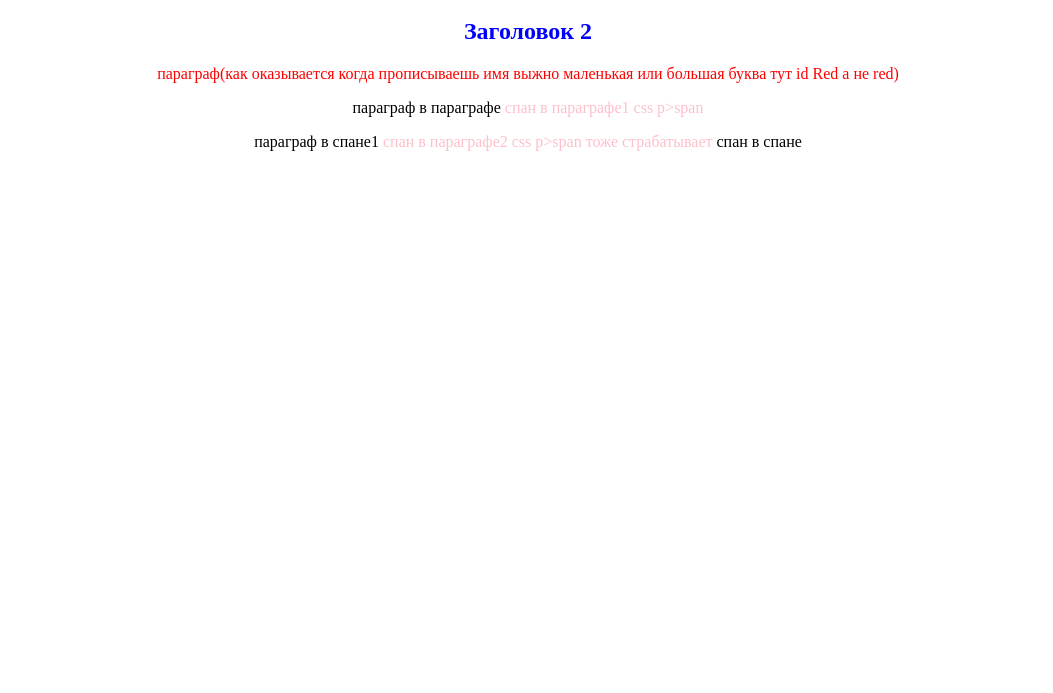
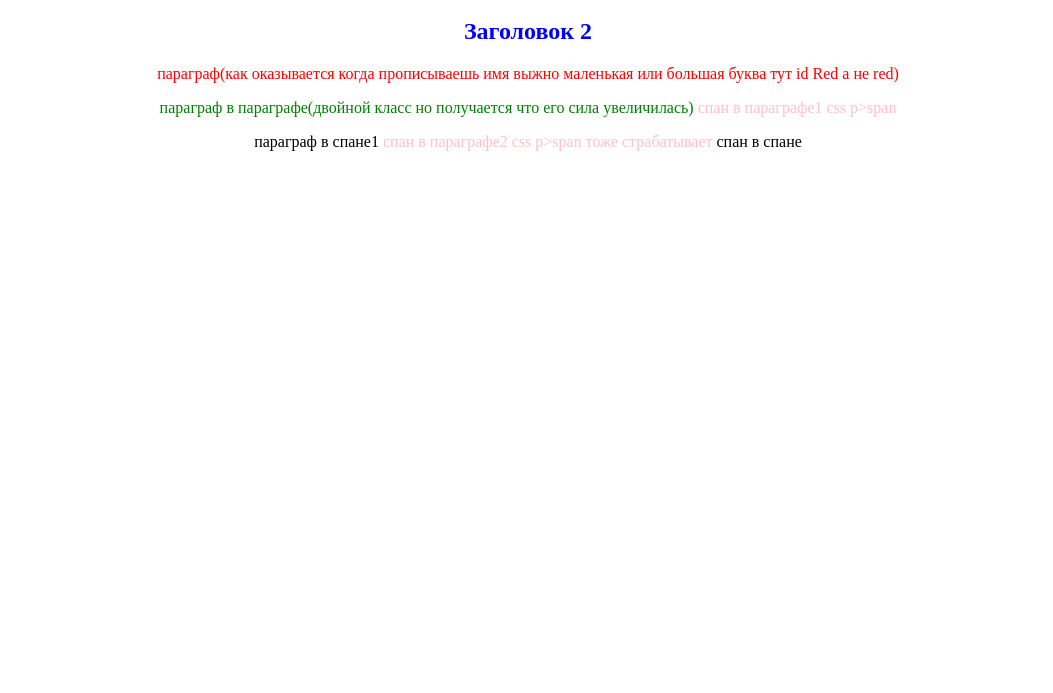
Before and after one commit to ponomarovs87/lesson4, a plain HTML site: page index.html in a window 1280 px wide. Shown: the part 107-800 px from the top of the page, without its empty margins (112-1165 px from the left). Drawn offline with Linux system fonts and the light colour scheme.

Commit message:
greentext

```diff
--- a/index.html
+++ b/index.html
@@ -12,7 +12,7 @@
     <h1>В качастве селектора выступает элемент h1</h1>
     <h2 class="colorblue">Зaголовок 2</h2>
     <p id="Red">параграф(как оказывается когда прописываешь имя выжно маленькая или большая буква тут id Red а не red)
-    <p>параграф в параграфе
+    <p class="class classgreentext">параграф в параграфе(двойной класс но получается что его сила увеличилась)
         <span>спан в параграфе1 css p>span
             <p>параграф в спане1
                 <span>спан в параграфе2 css p>span тоже страбатывает
```
